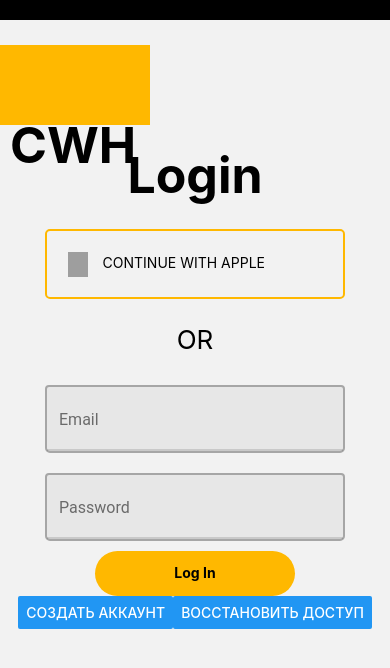
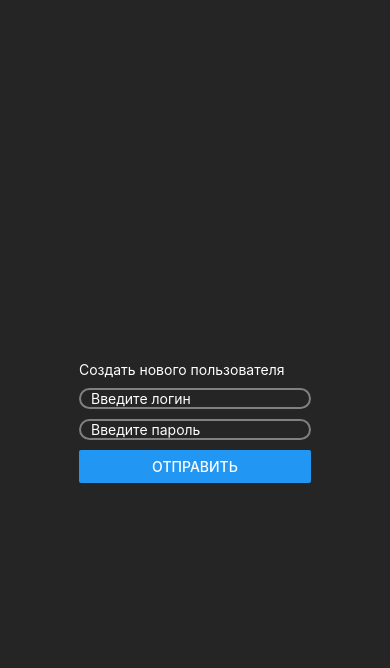
Before and after one commit to stasnorman/cwh, a React Native app: screen / in a window 390 px wide. Shown: the top 668 px of the page. Built offline with nearby package versions, Linux system fonts and the light colour scheme; grey boxes are pictures that could not be loaded.

Commit message:
Пост на авторизацию

```diff
--- a/components/home.js
+++ b/components/home.js
@@ -1,68 +1,138 @@
-import { View, Text, Button, TouchableOpacity, Image, Alert } from "react-native";
-import { styles } from "../configApp/styleMain";
-import { styleHeader } from "../configApp/style";
-import { TextInput } from "react-native-paper";
-import { StatusBar } from "expo-status-bar";
-import React from "react";
+import axios from "axios";
+import React, { useState } from "react";
+import {
+  StyleSheet,
+  Text,
+  ScrollView,
+  View,
+  Button,
+  Platform,
+  TextInput,
+} from "react-native";
+import Constants from "expo-constants";
 
-export function HomeScreen({ navigation }) {
-    const [input, setInput] = React.useState("");
 
-    return (
-      <View >
-        <View style={{ backgroundColor:'#000', height:20, color:'#000'}}/>
-        <View><Text style={styleHeader.beautyStyleLogo}> CWH </Text></View>
-        <Text style={styleHeader.headerText}>Login</Text>
-        <TouchableOpacity
-            style={styles.buttonFacebookStyle}
-            activeOpacity={0.5}
-            onPress={() => Alert.alert('Button with adjusted color pressed')}>
-            <Image source={{ uri: 'https://upload.wikimedia.org/wikipedia/commons/thumb/f/fa/Apple_logo_black.svg/488px-Apple_logo_black.svg.png' }} style={styles.buttonImageIconStyle}
-            />
-            <View style={styles.buttonIconSeparatorStyle} />
-            <Text style={styles.buttonTextStyle}>CONTINUE WITH APPLE</Text>
-        </TouchableOpacity>
+export function HomeScreen({navigation}) {
+  const [login, setLogin] = useState("");
+  const [password, setPassword] = useState("");
+  const [role_id, setRole] = useState("");
+  const [isLoading, setIsLoading] = useState(false);
 
-            <Text style={styles.styleOR}>OR</Text>
+  const onLoginHandler = (login) => {
+    setLogin(login);
+  };
 
-            <TextInput style={styles.txbInputDesight} placeholder="Email" keyboardType='email-address' name='txtEmail'
-                onChangeText={
-                    (login) => setInput(login)
+  const onPasswordHandler = (password) => {
+    setPassword(password);
+  };
+
+  const onRoleHandler = (role_id) => {
+    setRole(role_id);
+  };
+
+  const onSubmitFormHandler = async (event) => {
+    if (!login.trim() || !password.trim()) {
+      alert("Некорректные данные ввода Имени и Емейла");
+      return;
     }
-            />
-            <TextInput style={styles.txbInputDesight} placeholder="Password" keyboardType='default' />
+    setIsLoading(true);
+    try {
+      const response = await axios.post(`https://test-api.easy4.ru/create-user`, {
 
-         <TouchableOpacity style={styles.logInDesight} activeOpacity={0.5}
-            onPress={
-                () => {
-                        try {
-                            if (input == 'lol') navigation.reset(
+          login,
+          password,
+          role_id: "Клиент",
+
+      });
+      if (response.status === 200) {
+        navigation.reset(
             {
                 index: 0,
                 routes: [{name: 'MainScreen'}]
-                                })
-                            else Alert.alert('Уведомление','Неверная авторизация')
+            });
+        setIsLoading(false);
+        setLogin('');
+        setPassword('');
+        setRole('');
+      } else {
+        throw new Error("Данные невозможно получить");
+      }
     } catch (error) {
-                            alert(error)
+      alert("Данные невозможно получить");
+      setIsLoading(false);
     }
-                    }
-                }>
-            <Text style={styles.txtInBtnLogIn}>Log In</Text>
-        </TouchableOpacity>
+  };
 
+  return (
+    <ScrollView contentContainerStyle={styles.container}>
+      <View>
+        <View style={styles.wrapper}>
+          {isLoading ? (
+            <Text style={styles.formHeading}>Отправка данных </Text>
+          ) : (
+            <Text style={styles.formHeading}>Создать нового пользователя</Text>
+          )}
+        </View>
+        <View style={styles.wrapper}>
+          <TextInput
+            placeholder="Введите логин"
+            placeholderTextColor="#ffffff"
+            style={styles.input}
+            value={login}
+            editable={!isLoading}
+            onChangeText={onLoginHandler}
+          />
+        </View>
 
-            <View style={{flexDirection:'row', alignSelf:'center'}}>
-                <Button title="Создать аккаунт"
-                onPress={
-                    () => navigation.navigate('Details')
-                    }
+        <View style={styles.wrapper}>
+          <TextInput
+            placeholder="Введите пароль"
+            placeholderTextColor="#ffffff"
+            style={styles.input}
+            value={password}
+            editable={!isLoading}
+            onChangeText={onPasswordHandler}
           />
-                <Button title='Восстановить доступ'
-                    onPress={
-                        () => navigation.navigate('RepeatePassword')
-                    }
+        </View>
+
+        <View>
+          <Button
+            title="Отправить"
+            onPress={onSubmitFormHandler}
+            style={styles.submitButton}
+            disabled={isLoading}
           />
         </View>
       </View>
+    </ScrollView>
   );
 }
+
+const styles = StyleSheet.create({
+  container: {
+    flex: 1,
+    backgroundColor: "#252526",
+    alignItems: "center",
+    justifyContent: "center",
+    marginTop: Platform.OS === "ios" ? 0 : Constants.statusBarHeight,
+  },
+  formHeading: {
+    color: "#ffffff",
+  },
+  wrapper: {
+    marginBottom: 10,
+  },
+  input: {
+    borderWidth: 2,
+    borderColor: "grey",
+    minWidth: 200,
+    textAlignVertical: "center",
+    paddingLeft: 10,
+    borderRadius: 20,
+    color: "#ffffff",
+  },
+  submitButton: {
+    backgroundColor: "gray",
+    padding: 100,
+  },
+});
```
Also changed, not shown: package.json (+7 -6 lines), 1 other file (tests, documents, lock files or other folders). Lines whose indentation alone changed are shown as unchanged.
